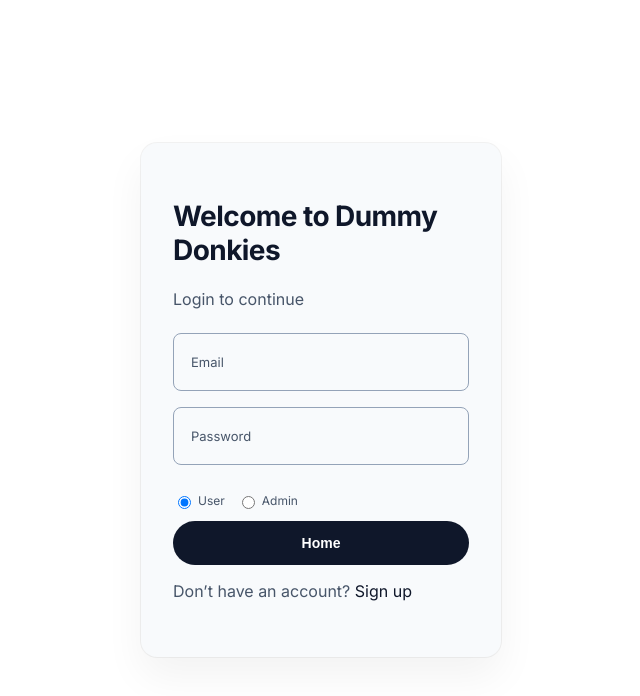
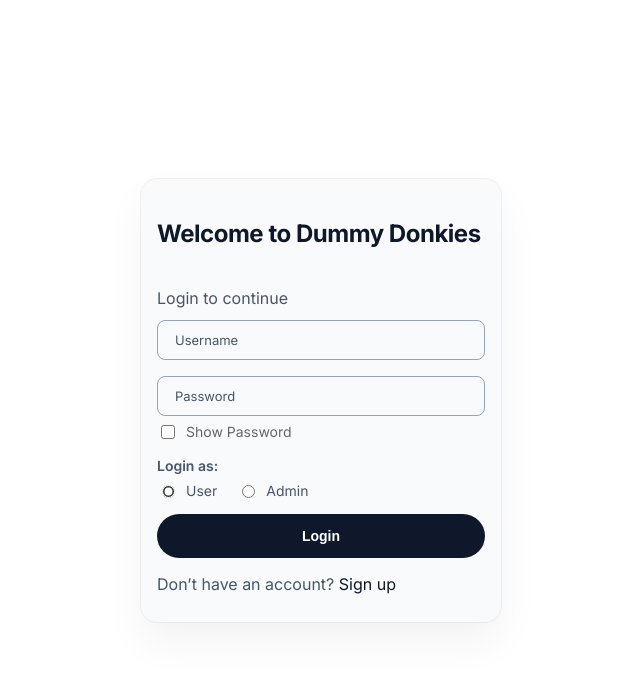
Before and after one commit to h-malaviya/dummy-donkies, a React (Vite) app in the folder frontend/: page / in a window 1280 px wide. Shown: the top 696 px of the page, without its empty margins (319-959 px from the left). Built offline with nearby package versions, Linux system fonts and the light colour scheme; no server answers.

Commit message:
fix : Http status condition updated

```diff
--- a/frontend/src/hooks/useAuth.js
+++ b/frontend/src/hooks/useAuth.js
@@ -11,19 +11,41 @@ export default function useAuth() {
   try {
     const res = await api.post(BACKEND_ENDPOINTS.LOGIN, { username, password });
 
-      if (res.status >= 200 && res.status < 300) {
+    if (res.status ==201) {
+
       setStorage("token", res.data.token);
       setStorage("authUser", { username });
 
       setToken(res.data.token);
       setUser({ username });
       setError(null);
-
       return { success: true };
     }
   } catch (err) {
-      setError(err);
-      return { success: false, error: err };
+
+    const localUsers = getStorage("users") || [];
+
+    const matchedUser = localUsers.find(
+      (u) => u.username === username && u.password === password
+    );
+
+    if (matchedUser) {
+
+      const mockToken = "local-session-" + btoa(username);
+
+      setStorage("token", mockToken);
+      setStorage("authUser", { username });
+      if (matchedUser.role) setStorage("userRole", matchedUser.role);
+
+      setToken(mockToken);
+      setUser({ username });
+      setError(null);
+
+      console.log("Logged in via Local Storage");
+      return { success: true };
+    }
+    setError("Invalid credentials");
+    return { success: false, error: "Invalid username or password" };
   }
 };
 
--- a/frontend/src/hooks/useCart.js
+++ b/frontend/src/hooks/useCart.js
@@ -33,7 +33,7 @@ export default function useCarts() {
   const createCart = async (cartData) => {
     try {
       const res = await api.post(endpoint, cartData);
-      if (res.status >= 200 && res.status < 300) {
+      if (res.status ==201) {
         const newCart = {
           ...cartData,
           id: res.data.id ?? generateId(),
@@ -52,7 +52,7 @@ export default function useCarts() {
   const updateCart = async (id, updates) => {
     try {
       const res = await api.put(`${BACKEND_ENDPOINTS.CART}${id}`, updates);
-      if (res.status >= 200 && res.status < 300) {
+      if (res.status==200) {
         const updatedCarts = carts.map((c) =>
           c.id === id ? { ...c, ...updates } : c
         );
@@ -69,7 +69,7 @@ export default function useCarts() {
   const deleteCart = async (id) => {
     try {
       const res = await api.delete(`${BACKEND_ENDPOINTS.CART}${id}`);
-      if (res.status >= 200 && res.status < 300) {
+      if (res.status ==200) {
         const updated = carts.filter((c) => c.id !== id);
         setCarts(updated);
         setStorage(storageKey, updated);
--- a/frontend/src/hooks/useCrud.js
+++ b/frontend/src/hooks/useCrud.js
@@ -2,7 +2,6 @@ import { useEffect, useState } from "react";
 import api from "../services/axios";
 import { getStorage, setStorage } from "../shared/utils/storage";
 import { generateId } from "../utils/generateId";
-import { BACKEND_ENDPOINTS } from "../app/appConfig";
 export default function useCrud(resourceKey, endpoint) {
   const [data, setData] = useState([]);
   const [loading, setLoading] = useState(true);
--- a/frontend/src/hooks/useProducts.js
+++ b/frontend/src/hooks/useProducts.js
@@ -33,7 +33,7 @@ export default function useProducts() {
   const createProduct = async (productData) => {
     try {
       const res = await api.post(endpoint, productData);
-      if (res.status >= 200 && res.status < 300) {
+      if (res.status == 201) {
         const newProduct = {
           ...productData,
           id: res.data.id ?? generateId(),
@@ -52,7 +52,7 @@ export default function useProducts() {
   const updateProduct = async (id, updates) => {
     try {
       const res = await api.put(`${BACKEND_ENDPOINTS.PRODUCT}${id}`, updates);
-      if (res.status >= 200 && res.status < 300) {
+      if (res.status == 200) {
         const updated = products.map((p) =>
           p.id === id ? { ...p, ...updates } : p
         );
@@ -69,7 +69,7 @@ export default function useProducts() {
   const deleteProduct = async (id) => {
     try {
       const res = await api.delete(`${BACKEND_ENDPOINTS.PRODUCT}${id}`);
-      if (res.status >= 200 && res.status < 300) {
+      if (res.status == 200) {
         const updated = products.filter((p) => p.id !== id);
         setProducts(updated);
         setStorage(storageKey, updated);
--- a/frontend/src/hooks/useUser.js
+++ b/frontend/src/hooks/useUser.js
@@ -2,6 +2,7 @@ import { useState, useEffect } from "react";
 import api from "../services/axios";
 import { getStorage, setStorage } from "../shared/utils/storage";
 import { generateId } from "../shared/utils/generateId";
+import { BACKEND_ENDPOINTS } from "../app/appConfig";
 export default function useUsers() {
   const [users, setUsers] = useState([]);
   const [loading, setLoading] = useState(false);
@@ -13,7 +14,7 @@ export default function useUsers() {
       setUsers(local);
     } else {
       api
-        .get("/users")
+        .get(BACKEND_ENDPOINTS.USERS)
         .then((res) => {
           setUsers(res.data);
           setStorage("users", res.data);
@@ -24,9 +25,9 @@ export default function useUsers() {
 
   const signup = async (userData) => {
     try {
-      const res = await api.post("/users", userData);
+      const res = await api.post(BACKEND_ENDPOINTS.USERS, userData);
 
-      if (res.status >= 200 && res.status < 300) {
+      if (res.status == 201) {
         const newUser = {
           ...userData,
           id: res.data?.id ?? generateId(),
--- a/frontend/src/pages/login/features/Login.jsx
+++ b/frontend/src/pages/login/features/Login.jsx
@@ -1,47 +1,147 @@
-import { useState } from "react";
 import Input from "../../../shared/components/Input";
 import Button from "../../../shared/components/Button";
 import "./login.scss";
 import { useNavigate } from "react-router-dom";
 import { ROUTES } from "../../../app/appConfig";
+import { Formik, Form } from "formik";
+import * as Yup from "yup";
+import useAuth from "../../../hooks/useAuth";
+import { useState } from "react";
 export default function Login() {
-    const [role, setRole] = useState("user");
-    const navigateTo = useNavigate()
+  const navigateTo = useNavigate();
+  const { login } = useAuth();
+  const [showPassword, setShowPassword] = useState(false);
+  const initialValues = {
+    username: "",
+    password: "",
+    role: "user",
+  };
+
+  const loginValidationSchema = Yup.object({
+    username: Yup.string().required("Username is required"),
+    password: Yup.string().required("Password is required"),
+    role: Yup.string().required("Please select a role"),
+  });
+
+  const handleSubmit = async (
+    values,
+    { setSubmitting, setFieldError }
+  ) => {
+    try {
+      console.log(values);
+
+      const res = await login(values.username, values.password);
+
+      if (!res.success) {
+        setFieldError("error", "Invalid username or password");
+        return;
+      }
+      localStorage.setItem("userRole", values.role);
+      navigateTo(ROUTES.HOME);
+    } catch (err) {
+      setFieldError("error", "Server error. Try again.");
+    } finally {
+      setSubmitting(false);
+    }
+  };
+
   return (
     <div className="auth-page">
       <div className="auth-card">
-                <h2>
+        <h3>
           Welcome to <span>Dummy Donkies</span>
-                </h2>
+        </h3>
         <p>Login to continue</p>
 
-                <Input type="email" label="Email" placeholder="Email" />
-                <Input type="password" label="Password" placeholder="Password" />
+        <Formik
+          initialValues={initialValues}
+          validationSchema={loginValidationSchema}
+          onSubmit={handleSubmit}
+        >
+          {(formik) => (
+            <Form>
+              {/* Username */}
+              <Input
+                id="username"
+                name="username"
+                type="text"
+                label="Username"
+                placeholder="Username"
+                value={formik.values.username}
+                onChange={formik.handleChange}
+                onBlur={formik.handleBlur}
+              />
+              {formik.touched.username && formik.errors.username && (
+                <div className="input-error">
+                  {formik.errors.username}
+                </div>
+              )}
 
-
-                <div className="role-select">
+              {/* Password */}
+              <Input
+                id="password"
+                name="password"
+                type={showPassword ? "text" : "password"}
+                label="Password"
+                placeholder="Password"
+                value={formik.values.password}
+                onChange={formik.handleChange}
+                onBlur={formik.handleBlur}
+              />
+              <div className="show-password-container">
+                <label>
+                  <input
+                    type="checkbox"
+                    checked={showPassword}
+                    onChange={() => setShowPassword(!showPassword)}
+                  />
+                  Show Password
+                </label>
+              </div>
+              {formik.touched.password && formik.errors.password && (
+                <div className="input-error">
+                  {formik.errors.password}
+                </div>
+              )}
+             <div className="role-selection">
+                <label className="role-label">Login as:</label>
+                <div className="radio-group">
                   <label>
                     <input
                       type="radio"
-                            checked={role === "user"}
-                            onChange={() => setRole("user")}
+                      name="role"
+                      value="user"
+                      checked={formik.values.role === "user"}
+                      onChange={formik.handleChange}
                     />
                     User
                   </label>
                   <label>
                     <input
                       type="radio"
-                            checked={role === "admin"}
-                            onChange={() => setRole("admin")}
+                      name="role"
+                      value="admin"
+                      checked={formik.values.role === "admin"}
+                      onChange={formik.handleChange}
                     />
                     Admin
                   </label>
                 </div>
+                <div className="input-error">
+                  {formik.errors.error}
+                </div>
+              </div>
 
-                <Button onclick={() => navigateTo(ROUTES.HOME)}>Home</Button>
+              <Button type="submit" disabled={formik.isSubmitting}>
+                {formik.isSubmitting ? "Logging in..." : "Login"}
+              </Button>
+            </Form>
+          )}
+        </Formik>
 
         <p className="switch">
-                    Don’t have an account? <span onClick={() => navigateTo(ROUTES.SIGNUP)}>Sign up</span>
+          Don’t have an account?{" "}
+          <span onClick={() => navigateTo(ROUTES.SIGNUP)}>Sign up</span>
         </p>
       </div>
     </div>
--- a/frontend/src/pages/login/features/login.scss
+++ b/frontend/src/pages/login/features/login.scss
@@ -1,4 +1,5 @@
 @use '../../../styles/theme.scss' as *;
+
 .auth-page {
     min-height: 100vh;
     display: flex;
@@ -8,7 +9,7 @@
 
     .auth-card {
         width: min(360px, 92vw);
-        padding: 32px;
+        padding: 16px;
         background: var(--bg-2);
         border-radius: 16px;
         box-shadow: var(--card-shadow);
@@ -20,24 +21,79 @@
         }
 
         p {
-            margin-bottom: 24px;
+            margin-bottom: 12px;
+        }
+
+        .input-error {
+            color: var(--delete-text);
+            font-size: 14px;
+            margin: 0.75rem 0;
+        }
+
+        .server-error {
+            color: var(--delete-text);
+            text-align: center;
+            margin-top: 10px;
+            font-weight: bold;
+        }
+
+        .show-password-container {
+            display: flex;
+            align-items: center;
+            margin-top: -10px; // Pull it closer to the input
+            margin-bottom: 15px;
+
+            label {
+                display: flex;
+                align-items: center;
+                gap: 8px;
+                font-size: 14px;
+                color: #666;
+                cursor: pointer;
+
+                input[type="checkbox"] {
+                    cursor: pointer;
+                    width: 14px;
+                    height: 14px;
+                }
+            }
         }
 
     }
 
-    .role-select {
-        display: flex;
-        gap: 12px;
-        margin: 12px 0;
+    .role-selection {
+        margin: 15px 0;
 
-        label {
-            gap: 4px;
+        .role-label {
+            display: block;
+            margin-bottom: 8px;
+            font-weight: 600;
+            font-size: 14px;
+        }
+
+        .radio-group {
+            display: flex;
+            gap: 20px;
+
+            label {
+                display: flex;
+                align-items: center;
+                gap: 8px;
+                cursor: pointer;
+                font-size: 14px;
+
+                input[type="radio"] {
+                    cursor: pointer;
+                    accent-color: var(--bg-1);
+                }
+            }
         }
     }
 
     .switch {
         margin-top: 16px;
         font-size: 16px;
+
         span {
             cursor: pointer;
             color: var(--text-1);
--- a/frontend/src/pages/signup/features/Signup.jsx
+++ b/frontend/src/pages/signup/features/Signup.jsx
@@ -1,25 +1,162 @@
+import { useState } from "react";
+import { useNavigate } from "react-router-dom";
+import { Formik, Form } from "formik";
+import * as Yup from 'yup';
+import { ROUTES } from "../../../app/appConfig";
+import useUsers from "../../../hooks/useUser";
 import Input from "../../../shared/components/Input";
 import Button from "../../../shared/components/Button";
 import "../../login/features/login.scss";
-import { useNavigate } from "react-router-dom";
+
 export default function Signup() {
-    const navigateTo = useNavigate()
+  const navigateTo = useNavigate();
+  const { signup } = useUsers();
+  const [showPassword, setShowPassword] = useState(false);
+
+  // 1. Corrected Initial Values
+  const initialValues = {
+    username: '',
+    email: '',
+    password: '',
+    confPass: ''
+  };
+
+  const signupValidationSchema = Yup.object({
+    username: Yup.string()
+      .min(3, "Username must be at least 3 characters")
+      .required("Username is required"),
+    email: Yup.string()
+      .email("Invalid email format")
+      .required("Email is required"),
+    password: Yup.string()
+      .min(6, "Password must be at least 6 characters")
+      .required("Password is required"),
+    confPass: Yup.string()
+      .oneOf([Yup.ref('password'), null], "Passwords must match") // Check equality
+      .required("Confirm password is required"),
+  });
+
+  const handleSubmit = async (values, { setSubmitting, setFieldError }) => {
+    try {
+      console.log(values);
+
+      const res = await signup({username:values.username,email: values.email,password: values.password});
+      console.log(res);
+
+      if (!res.success) {
+        setFieldError('error', res.message || 'Something went wrong during signup');
+        return;
+      }
+
+      navigateTo(ROUTES.LOGIN);
+    } catch (error) {
+      setFieldError("error", "Server error. Please try again later!");
+    } finally {
+      setSubmitting(false);
+    }
+  };
+
   return (
     <div className="auth-page">
       <div className="auth-card">
-        <h2>
-          Welcome to <span>Dummy Donkies</span>
-        </h2>
+        <h2>Welcome to <span>Dummy Donkies</span></h2>
         <p>Create Account</p>
 
-        <Input type="text" label="Username" placeholder="Username"/>
-        <Input type="email" label="Email" placeholder="Email"/>
-        <Input type="password" label="Password" placeholder="Password"/>
+        <Formik
+          initialValues={initialValues}
+          validationSchema={signupValidationSchema}
+          onSubmit={handleSubmit}
+        >
+          {(formik) => (
+            <Form>
+              {/* Username Field */}
+              <Input
+                id="username"
+                name="username"
+                type="text"
+                label="Username"
+                placeholder="Username"
+                value={formik.values.username}
+                onChange={formik.handleChange}
+                onBlur={formik.handleBlur}
+              />
+              {formik.touched.username && formik.errors.username && (
+                <div className="input-error">{formik.errors.username}</div>
+              )}
 
-        <Button>Sign Up</Button>
+              {/* Email Field */}
+              <Input
+                id="email"
+                name="email"
+                type="email"
+                label="Email"
+                placeholder="Email"
+                value={formik.values.email}
+                onChange={formik.handleChange}
+                onBlur={formik.handleBlur}
+              />
+              {formik.touched.email && formik.errors.email && (
+                <div className="input-error">{formik.errors.email}</div>
+              )}
+
+              {/* Password Field */}
+              <Input
+                id="password"
+                name="password"
+                type={showPassword ? "text" : "password"}
+                label="Password"
+                placeholder="Password"
+                value={formik.values.password}
+                onChange={formik.handleChange}
+                onBlur={formik.handleBlur}
+              />
+              {formik.touched.password && formik.errors.password && (
+                <div className="input-error">{formik.errors.password}</div>
+              )}
+
+              {/* Confirm Password Field */}
+              <Input
+                id="confPass"
+                name="confPass"
+                type={showPassword ? "text" : "password"}
+                label="Confirm Password"
+                placeholder="Confirm password"
+                value={formik.values.confPass}
+                onChange={formik.handleChange}
+                onBlur={formik.handleBlur}
+              />
+              {formik.touched.confPass && formik.errors.confPass && (
+                <div className="input-error">{formik.errors.confPass}</div>
+              )}
+
+              {/* Show Password Toggler */}
+              <div className="show-password-container">
+                <label>
+                  <input
+                    type="checkbox"
+                    checked={showPassword}
+                    onChange={() => setShowPassword(!showPassword)}
+                  />
+                  Show Passwords
+                </label>
+              </div>
+
+              {/* General Form Error Display */}
+              {formik.errors.error && (
+                <div className="input-error general-error">
+                  {formik.errors.error}
+                </div>
+              )}
+
+              <Button type="submit" disabled={formik.isSubmitting}>
+                {formik.isSubmitting ? "Signing up..." : "Signup"}
+              </Button>
+            </Form>
+          )}
+        </Formik>
 
         <p className="switch">
-          Already have an account? <span onClick={()=>navigateTo('/')}>Login</span>
+          Already have an account? <span onClick={() => navigateTo(ROUTES.LOGIN)}>Login</span>
         </p>
       </div>
     </div>
--- a/frontend/src/services/axios.js
+++ b/frontend/src/services/axios.js
@@ -1,7 +1,7 @@
 import axios from "axios";
-
+const BASE_URL = import.meta.env.VITE_BACKEND_BASE_URL;
 const api = axios.create({
-  baseURL: import.meta.env.VITE_API_BASE_URL,
+  baseURL: BASE_URL,
   headers: {
     "Content-Type": "application/json",
   },
--- a/frontend/src/shared/components/Input.jsx
+++ b/frontend/src/shared/components/Input.jsx
@@ -1,13 +1,15 @@
 import "../styles/input.scss";
 
-export default function Input({ type, label, value, onChange,placeholder }) {
+export default function Input({id, type, label, value, onChange,placeholder,onBlur }) {
   return (
     <div className="floating-label">
       <input
+        id={id}
         type={type}
         placeholder={placeholder}
         value={value}
         onChange={onChange}
+        onBlur={onBlur}
         required
       />
       <label>{label}</label>
--- a/frontend/src/shared/styles/input.scss
+++ b/frontend/src/shared/styles/input.scss
@@ -8,7 +8,7 @@
   input {
     width: 100%;
     height: 40px;
-    padding: 28px 12px;
+    padding: 0px 12px;
     background: transparent;
     border: 1px solid var(--text-3);
     border-radius: 8px;
@@ -39,7 +39,7 @@
   input:focus + label,
   input:not(:placeholder-shown) + label {
     top: -4px;
-    font-size: 11px;
+    font-size: 12px;
     color: var(--primary);
   }
 }
```
Lines whose indentation alone changed are shown as unchanged.
